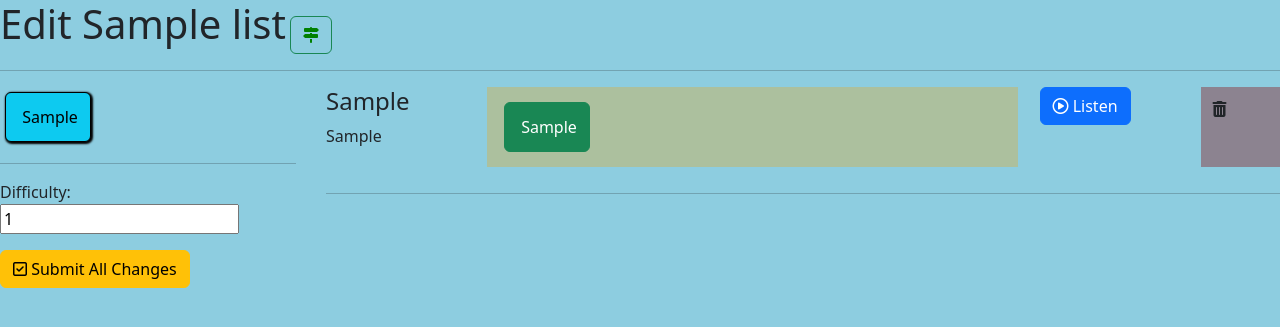
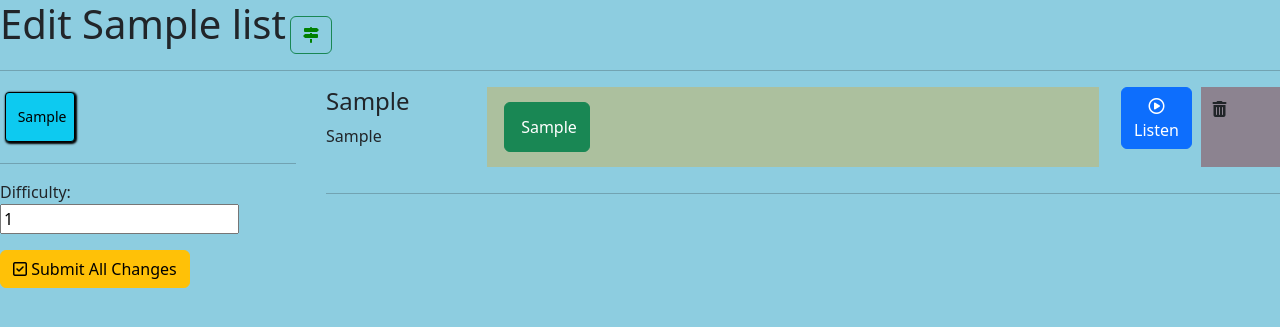
Before and after one commit to tkdgolden/sound-summit, a Flask app: page /edit/1 in a window 1280 px wide. Shown: the top 327 px of the page. Run offline with Flask 3, Linux system fonts and the light colour scheme; tables that the repository leaves empty hold one stand-in row (values such as "Sample post").

Commit message:
smaller wordbank

```diff
--- a/templates/edit.html
+++ b/templates/edit.html
@@ -7,7 +7,7 @@
 <div class="row">
     <div class="col-3 wordbank">
         {% for sound in all_sounds %}
-            <button id="{{ sound.keyword }}" class="btn btn-info d-inline-block sound bank" data-ipa="{{ sound.ipa_symbol }}" type="button" draggable="true"><i class="fa-solid fa-{{ sound.keyword }}"></i> {{ sound.ipa_symbol }}</button>
+            <button id="{{ sound.keyword }}" class="btn btn-sm btn-info d-inline-block sound bank" data-ipa="{{ sound.ipa_symbol }}" type="button" draggable="true"><i class="fa-solid fa-{{ sound.keyword }}"></i> {{ sound.ipa_symbol }}</button>
         {% endfor %}
         <hr>
         <p>
@@ -31,7 +31,7 @@
                         <button id="{{ sound[0] }}" class="btn btn-success d-inline-block sound" data-ipa="{{ sound[1] }}" type="button" draggable="true"><i class="fa-solid fa-{{ sound[0] }}"></i> {{ sound[1] }}</button>
                     {% endfor %}
                 </div>
-                <div class="col-2">
+                <div class="col-1">
                     <button class="listen d-block btn btn-primary"><i class="fa-regular fa-circle-play"></i> Listen</button>
                 </div>
                 <div class="col-1 remove dropzone"><i class="fa-solid fa-trash-can"></i></div>
```
